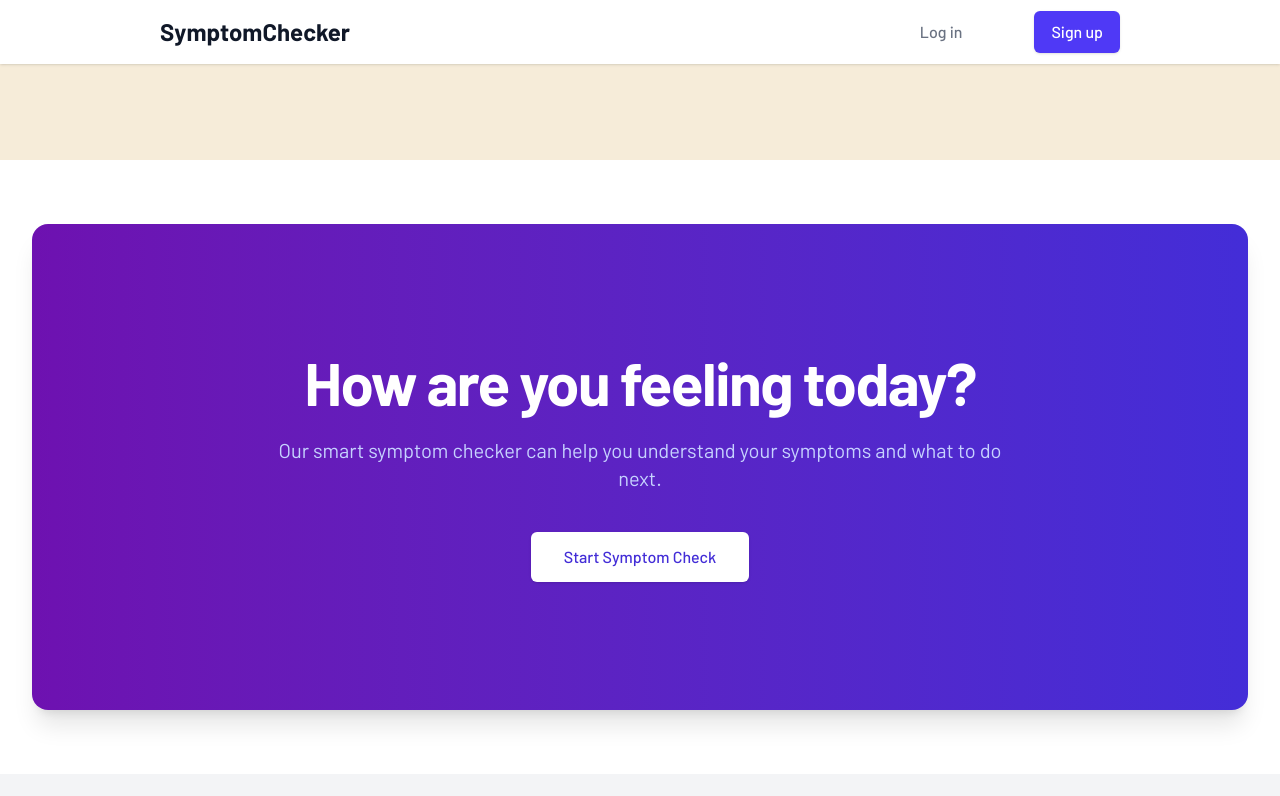
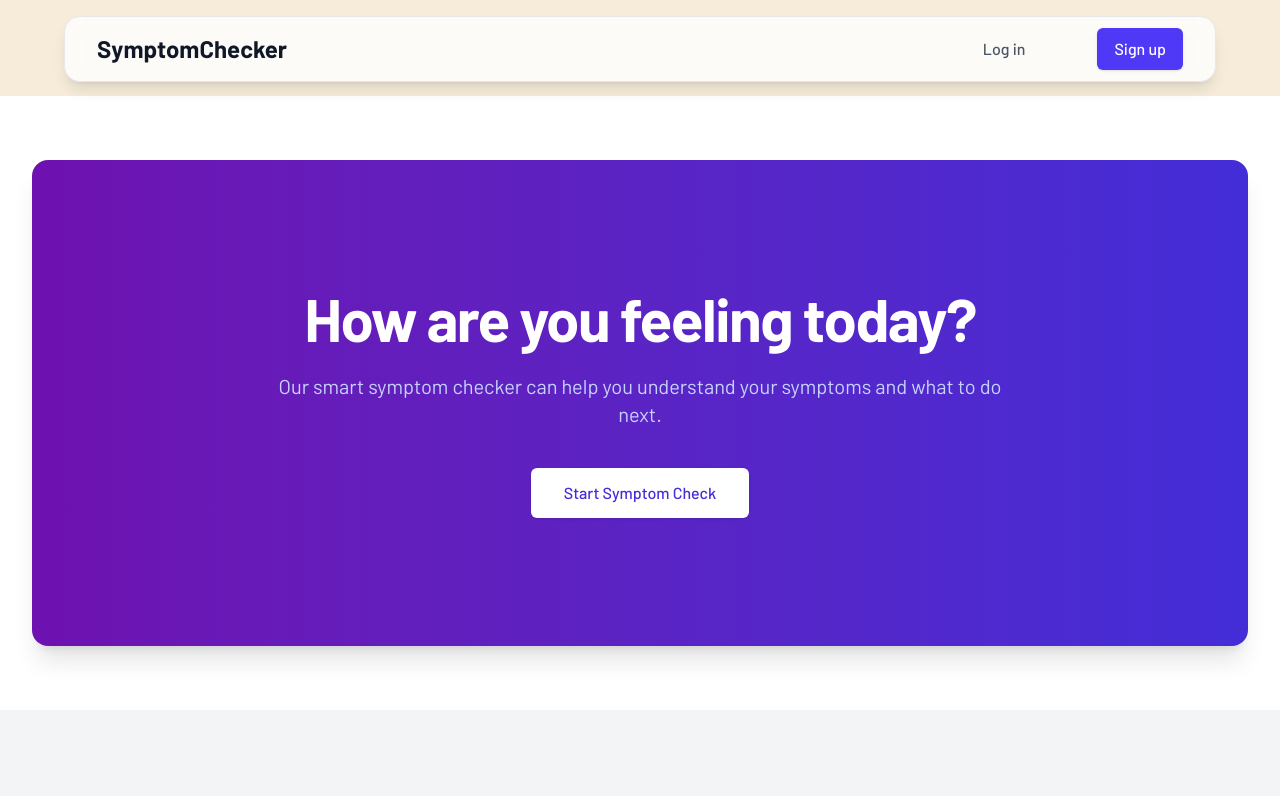
Before and after one commit to AlwinChong02/symptom-tracker, a Next.js app: page / in a window 1280 px wide. Shown: the top 796 px of the page. Built offline with nearby package versions, Linux system fonts and the light colour scheme.

Commit message:
turn it loating navigation bar

```diff
--- a/components/Navbar.js
+++ b/components/Navbar.js
@@ -14,8 +14,9 @@ export default function Navbar() {
   };
 
   return (
-    <header className="bg-white shadow-sm">
-      <div className="max-w-5xl mx-auto px-4 sm:px-6 lg:px-8">
+    <header className="barlow fixed top-4 left-0 right-0 z-50">
+      <div className="mx-4 sm:mx-6 lg:mx-8">
+        <div className="max-w-6xl mx-auto px-4 sm:px-6 lg:px-8 bg-white/80 backdrop-blur border border-gray-200 shadow-lg rounded-2xl">
           <div className="flex justify-between items-center h-16">
             <div className="flex-shrink-0">
               <Link href="/" className="text-2xl font-bold text-gray-900">
@@ -25,10 +26,10 @@ export default function Navbar() {
             <nav className="hidden md:flex md:items-center md:space-x-10">
               {user ? (
                 <>
-                <Link href="/symptom-checker" className="font-medium text-gray-500 hover:text-gray-900">Checker</Link>
-                <Link href="/history" className="font-medium text-gray-500 hover:text-gray-900">History</Link>
-                <Link href="/medication-reminders" className="font-medium text-gray-500 hover:text-gray-900">Reminders</Link>
-                <Link href="/profile" className="font-medium text-gray-500 hover:text-gray-900">Profile</Link>
+                  <Link href="/symptom-checker" className="font-medium text-gray-600 hover:text-gray-900">Checker</Link>
+                  <Link href="/history" className="font-medium text-gray-600 hover:text-gray-900">History</Link>
+                  <Link href="/medication-reminders" className="font-medium text-gray-600 hover:text-gray-900">Reminders</Link>
+                  <Link href="/profile" className="font-medium text-gray-600 hover:text-gray-900">Profile</Link>
                   <button
                     onClick={handleLogout}
                     className="font-medium text-indigo-600 hover:text-indigo-500"
@@ -38,7 +39,7 @@ export default function Navbar() {
                 </>
               ) : (
                 <>
-                <Link href="/login" className="font-medium text-gray-500 hover:text-gray-900">Log in</Link>
+                  <Link href="/login" className="font-medium text-gray-600 hover:text-gray-900">Log in</Link>
                   <Link href="/register" className="ml-8 inline-flex items-center justify-center px-4 py-2 border border-transparent rounded-md shadow-sm text-base font-medium text-white bg-indigo-600 hover:bg-indigo-700">
                     Sign up
                   </Link>
@@ -47,6 +48,7 @@ export default function Navbar() {
             </nav>
           </div>
         </div>
+      </div>
     </header>
   );
 }
```
Lines whose indentation alone changed are shown as unchanged.
